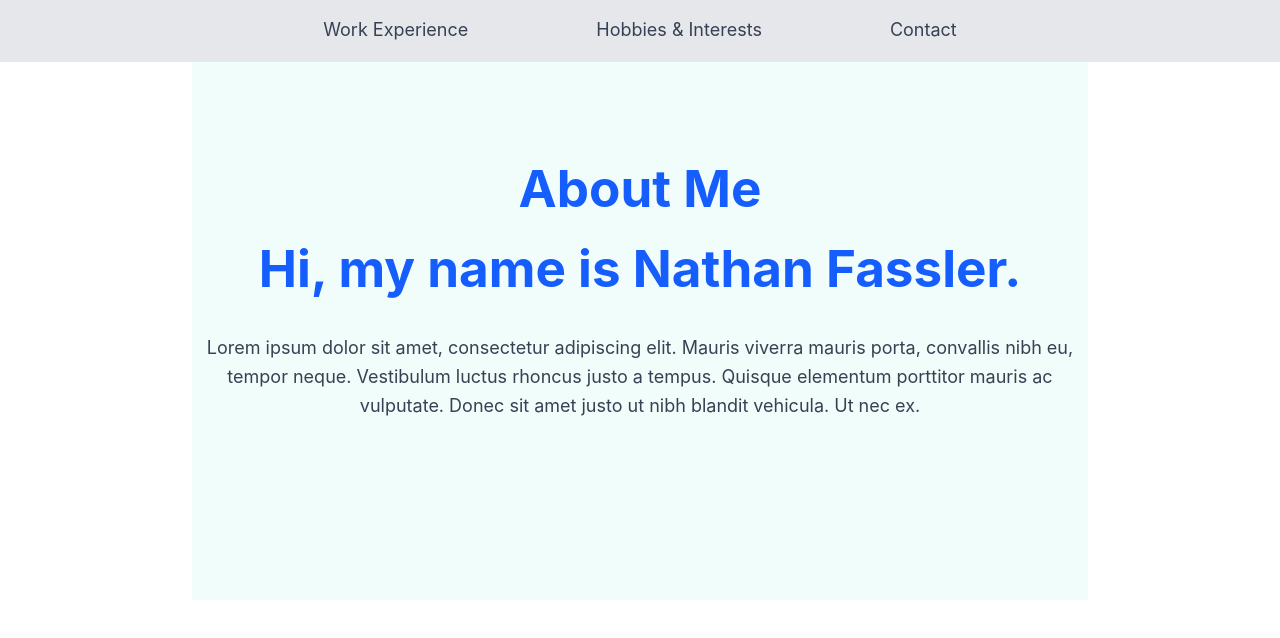
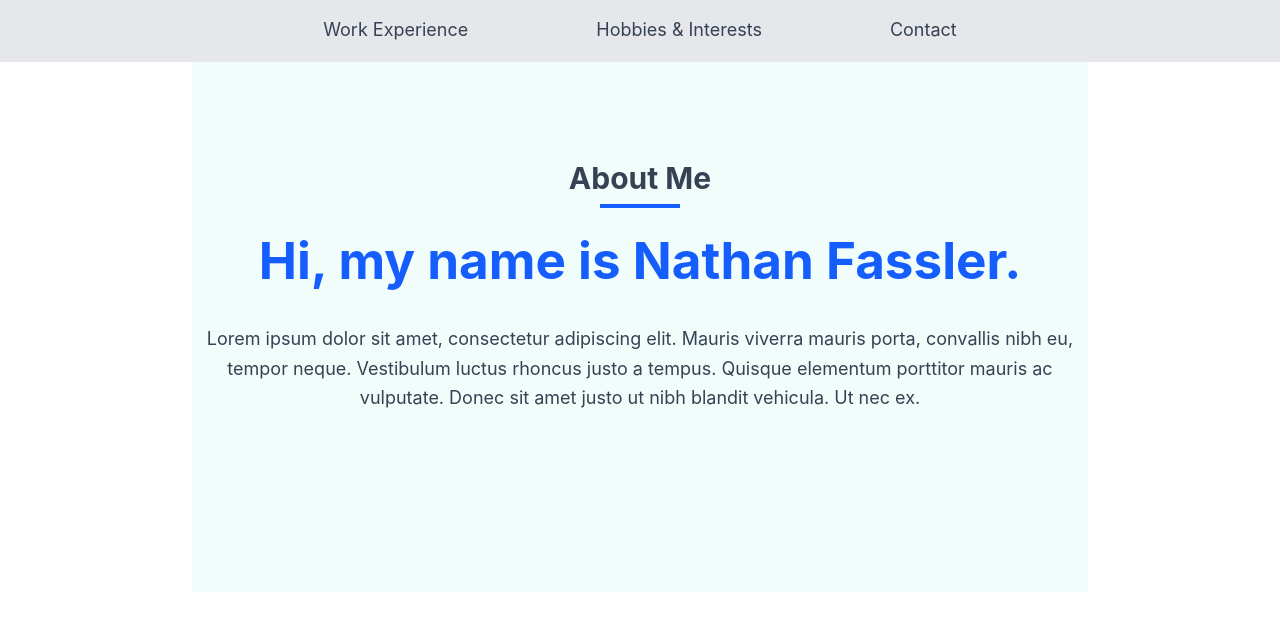
Before and after one commit to Nathan-Fassler/nathan-fassler.github.io, a React (Vite) app in the folder portfolio-app/: page / in a window 1280 px wide. Shown: the top 638 px of the page. Built offline with nearby package versions, Linux system fonts and the light colour scheme.

Commit message:
#21 adjusted section header styling

```diff
--- a/portfolio-app/src/components/SectionHeader.tsx
+++ b/portfolio-app/src/components/SectionHeader.tsx
@@ -6,9 +6,12 @@ interface SectionHeaderProps {
 
 const SectionHeader: React.FC<SectionHeaderProps> = ({ title }) => {
   return (
-    <h1 className="text-4xl font-bold text-blue-600 mb-6 text-center">
-      {title}
-    </h1>
+    <div className="text-center">
+      <h2 className="text-3xl font-bold text-gray-700 mb-2">
+        {title}
+      </h2>
+      <div className="w-20 h-1 bg-blue-600 mx-auto mb-6"></div>
+    </div>
   );
 };
 
--- a/portfolio-app/src/index.css
+++ b/portfolio-app/src/index.css
@@ -5,7 +5,6 @@
   font-weight: 400;
 
   color-scheme: light dark;
-  color: rgba(0, 0, 0, 0.87);
   background-color: #f3fdff;
 
   font-synthesis: none;
```
